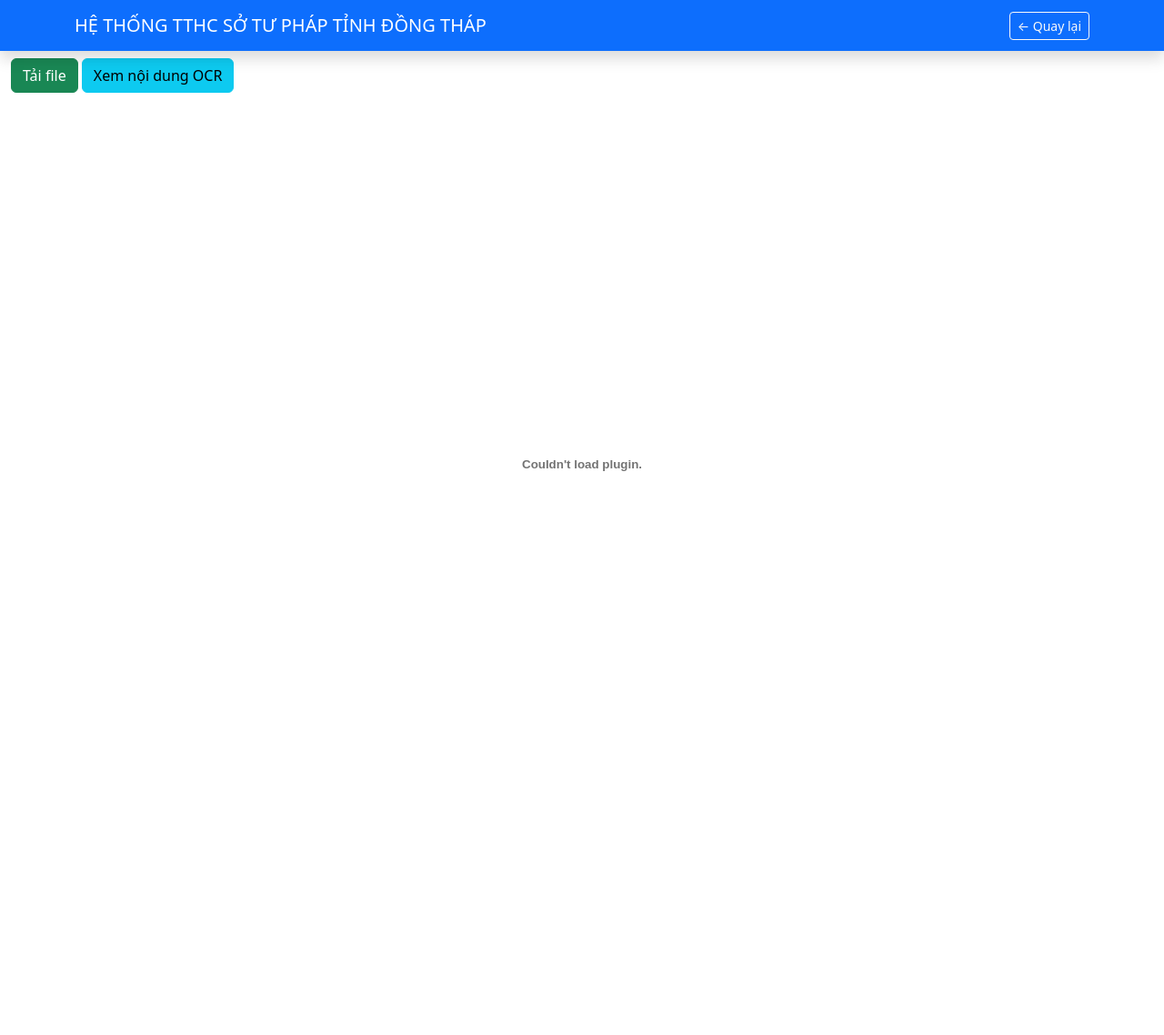
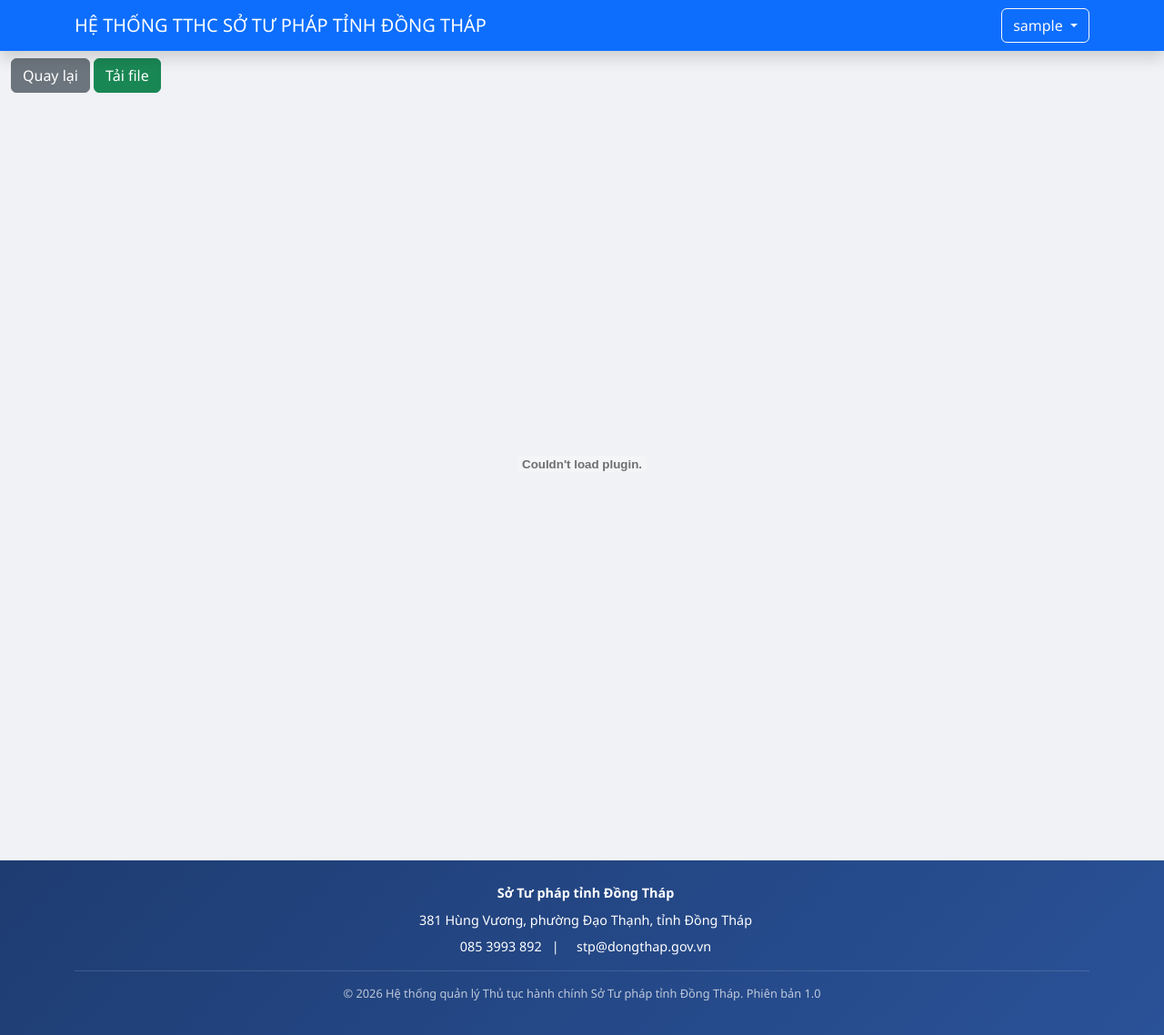
Before and after one commit to sotuphap-stpdt/quan-ly-tthc, a Flask app: template templates/xem_pdf.html in a window 1280 px wide. Shown: the whole page at 91% size. Before the commit the page ends 518 px from the top, so only its background shows below. Run offline with Flask 3, Linux system fonts and the light colour scheme; the template is opened without the code that fills it: most values are stand-ins (such as "Sample title", 1, 10 or a date in 2020).

Commit message:
Update xem_pdf.html

```diff
--- a/templates/xem_pdf.html
+++ b/templates/xem_pdf.html
@@ -3,17 +3,67 @@
 <head>
     <title>Xem PDF - HỆ THỐNG TTHC SỞ TƯ PHÁP TỈNH ĐỒNG THÁP</title>
     <link href="https://cdn.jsdelivr.net/npm/bootstrap@5.3.0/dist/css/bootstrap.min.css" rel="stylesheet">
+    <style>
+        * { margin: 0; padding: 0; box-sizing: border-box; }
+        body { background: #f0f2f5; font-family: 'Segoe UI', Tahoma, Geneva, Verdana, sans-serif; display: flex; flex-direction: column; min-height: 100vh; }
+        .main-content { flex: 1; }
+        .footer { background: linear-gradient(135deg, #1e3c72 0%, #2a5298 100%); color: white; padding: 25px 0 20px; margin-top: 30px; width: 100%; }
+        .footer .footer-info { text-align: center; }
+        .footer .footer-info p { margin-bottom: 8px; font-size: 0.9rem; }
+        .footer .footer-info i { width: 25px; margin-right: 8px; opacity: 0.8; }
+        .footer .copyright { text-align: center; padding-top: 15px; margin-top: 15px; border-top: 1px solid rgba(255,255,255,0.2); font-size: 0.8rem; opacity: 0.7; }
+        .dropdown-menu { min-width: 200px; }
+        .dropdown-item i { width: 20px; margin-right: 8px; }
+    </style>
 </head>
 <body>
 <nav class="navbar navbar-expand-lg navbar-dark bg-primary shadow">
     <div class="container">
         <a class="navbar-brand" href="/"><i class="fas fa-chart-line"></i> HỆ THỐNG TTHC SỞ TƯ PHÁP TỈNH ĐỒNG THÁP</a>
-        <a href="/quyet_dinh" class="btn btn-outline-light btn-sm">← Quay lại</a>
+        <div class="ms-auto">
+            <div class="dropdown">
+                <button class="btn btn-outline-light dropdown-toggle" type="button" data-bs-toggle="dropdown">
+                    <i class="fas fa-user-circle"></i> {{ username }} {% if role == 'admin' %}<span class="badge bg-danger ms-1">Admin</span>{% endif %}
+                </button>
+                <ul class="dropdown-menu dropdown-menu-end">
+                    <li><a class="dropdown-item" href="/doi_mat_khau"><i class="fas fa-key"></i> Đổi mật khẩu</a></li>
+                    {% if role == 'admin' %}
+                    <li><a class="dropdown-item" href="/users"><i class="fas fa-users"></i> Quản lý người dùng</a></li>
+                    <li><a class="dropdown-item" href="/backup"><i class="fas fa-database"></i> Sao lưu dữ liệu</a></li>
+                    {% endif %}
+                    <li><hr class="dropdown-divider"></li>
+                    <li><a class="dropdown-item text-danger" href="/logout"><i class="fas fa-sign-out-alt"></i> Đăng xuất</a></li>
+                </ul>
+            </div>
+        </div>
     </div>
 </nav>
-<div class="container-fluid mt-2">
-    <div class="row"><div class="col-12"><a href="/uploads/quyet_dinh/{{ file_name }}" download class="btn btn-success mb-2"><i class="fas fa-download"></i> Tải file</a> <button class="btn btn-info mb-2" data-bs-toggle="collapse" data-bs-target="#ocrContent"><i class="fas fa-robot"></i> Xem nội dung OCR</button></div><div class="col-12"><embed src="/uploads/quyet_dinh/{{ file_name }}" type="application/pdf" width="100%" height="800px"></div><div class="col-12 mt-3 collapse" id="ocrContent"><div class="card"><div class="card-header bg-info text-white">Nội dung trích xuất từ PDF (OCR)</div><div class="card-body" style="max-height:400px;overflow-y:auto;white-space:pre-wrap;">{{ noi_dung_ocr or 'Không thể trích xuất nội dung' }}</div></div></div></div>
+
+<div class="main-content">
+    <div class="container-fluid mt-2">
+        <div class="row">
+            <div class="col-12">
+                <a href="/quyet_dinh" class="btn btn-secondary mb-2"><i class="fas fa-arrow-left"></i> Quay lại</a>
+                <a href="/uploads/quyet_dinh/{{ file_name }}" download class="btn btn-success mb-2"><i class="fas fa-download"></i> Tải file</a>
+            </div>
+            <div class="col-12">
+                <embed src="/uploads/quyet_dinh/{{ file_name }}" type="application/pdf" width="100%" height="800px">
+            </div>
+        </div>
+    </div>
 </div>
-<script src="https://cdn.jsdelivr.net/npm/bootstrap@5.3.0/dist/js/bootstrap.bundle.min.js"></script>
+
+<footer class="footer">
+    <div class="container">
+        <div class="footer-info">
+            <p><i class="fas fa-building"></i> <strong>Sở Tư pháp tỉnh Đồng Tháp</strong></p>
+            <p><i class="fas fa-map-marker-alt"></i> 381 Hùng Vương, phường Đạo Thạnh, tỉnh Đồng Tháp</p>
+            <p><i class="fas fa-phone-alt"></i> 085 3993 892 &nbsp;&nbsp;|&nbsp;&nbsp; <i class="fas fa-envelope"></i> stp@dongthap.gov.vn</p>
+        </div>
+        <div class="copyright">
+            <p>© 2026 Hệ thống quản lý Thủ tục hành chính Sở Tư pháp tỉnh Đồng Tháp. Phiên bản 1.0</p>
+        </div>
+    </div>
+</footer>
 </body>
 </html>
```
